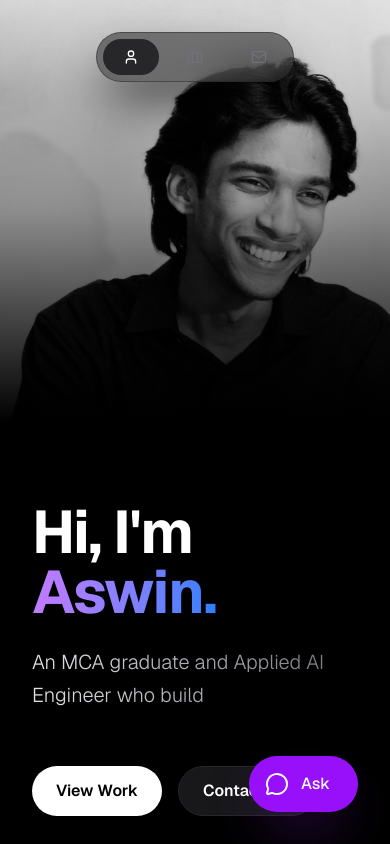
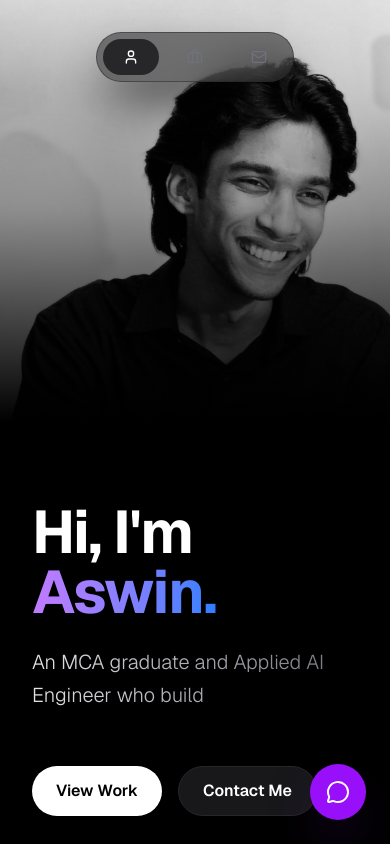
Before and after one commit to aswin-panengal/aswin-portfolio, a Next.js app in the folder web/: page / in a window 390 px wide. Shown: the top 844 px of the page. Built offline with nearby package versions, Linux system fonts and the light colour scheme.

Commit message:
feat:gradution update 3

```diff
--- a/web/src/app/page.tsx
+++ b/web/src/app/page.tsx
@@ -58,6 +58,7 @@ const HERO_PHRASES = [
   "deploys scalable machine learning.",
   "automates workflows with LLMs."
 ];
+
 // TYPEWRITER COMPONENT - Inherits parent color automatically
 function Typewriter() {
   const [text, setText] = useState("");
@@ -218,7 +219,6 @@ export default function Portfolio() {
                 Hi, I'm <span className="text-transparent bg-clip-text bg-gradient-to-r from-purple-400 to-blue-500">Aswin.</span>
               </h1>
 
-              {/* UPDATED TAGLINE WITH TYPEWRITER (Uses existing gradient and prevents layout shift) */}
               <p className="text-xl md:text-2xl text-transparent bg-clip-text bg-gradient-to-r from-zinc-200 to-zinc-500 leading-relaxed font-light mb-10 max-w-xl min-h-[5rem] sm:min-h-[4rem]">
                 An MCA graduate and Applied AI Engineer who <Typewriter />
               </p>
@@ -413,10 +413,10 @@ export default function Portfolio() {
             animate={{ scale: 1, opacity: 1 }}
             exit={{ scale: 0, opacity: 0 }}
             onClick={() => setIsChatOpen(true)}
-            className="fixed bottom-8 right-8 z-[100] p-4 bg-purple-600 hover:bg-purple-500 text-white rounded-full shadow-2xl shadow-purple-900/50 flex items-center gap-3 group transition-colors"
+            className="fixed bottom-6 right-6 md:bottom-8 md:right-8 z-[100] p-4 bg-purple-600 hover:bg-purple-500 text-white rounded-full shadow-2xl shadow-purple-900/50 flex items-center md:gap-3 group transition-colors"
           >
             <MessageCircle className="w-6 h-6" />
-            <span className="font-medium pr-2 flex items-center gap-1">
+            <span className="hidden md:flex font-medium pr-2 items-center gap-1">
               <span className="whitespace-nowrap">Ask</span>
               <span className="overflow-hidden max-w-0 group-hover:max-w-[9rem] transition-all duration-300 ease-in-out whitespace-nowrap">
                 about me
```
